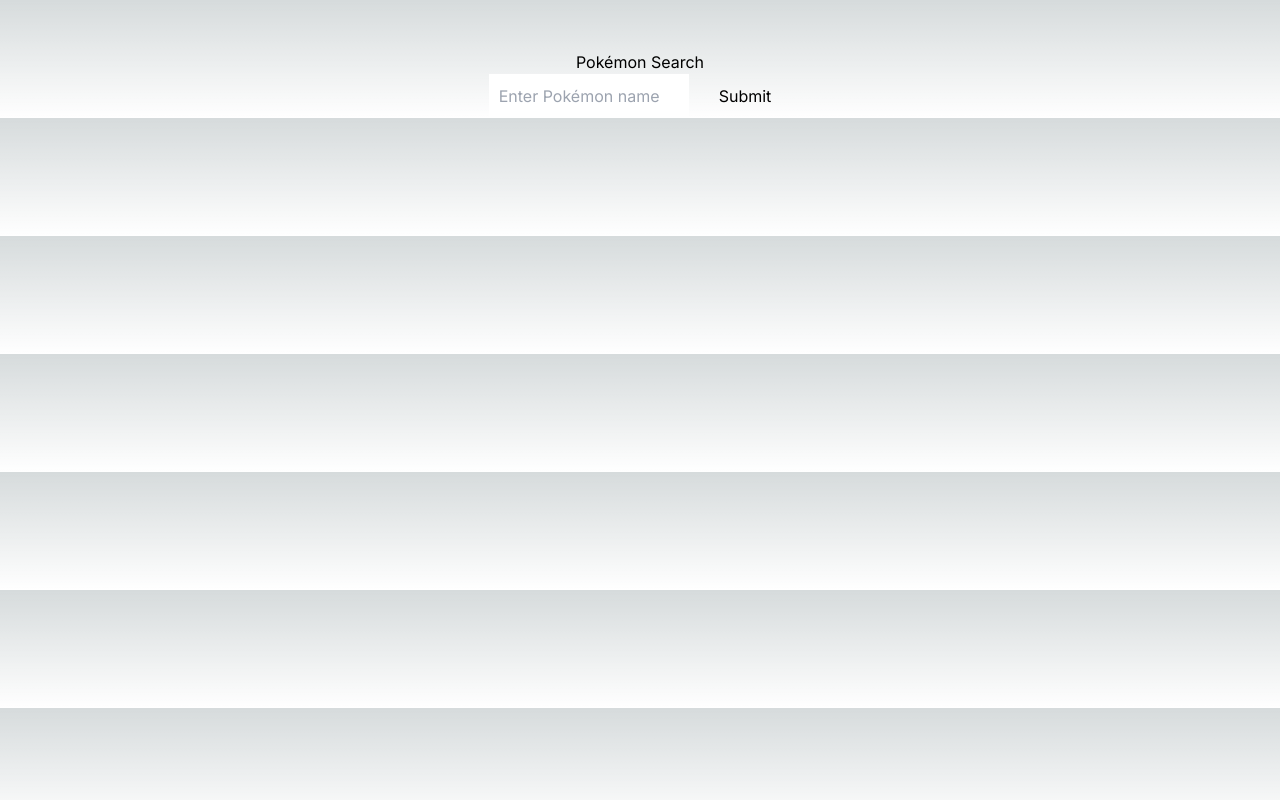
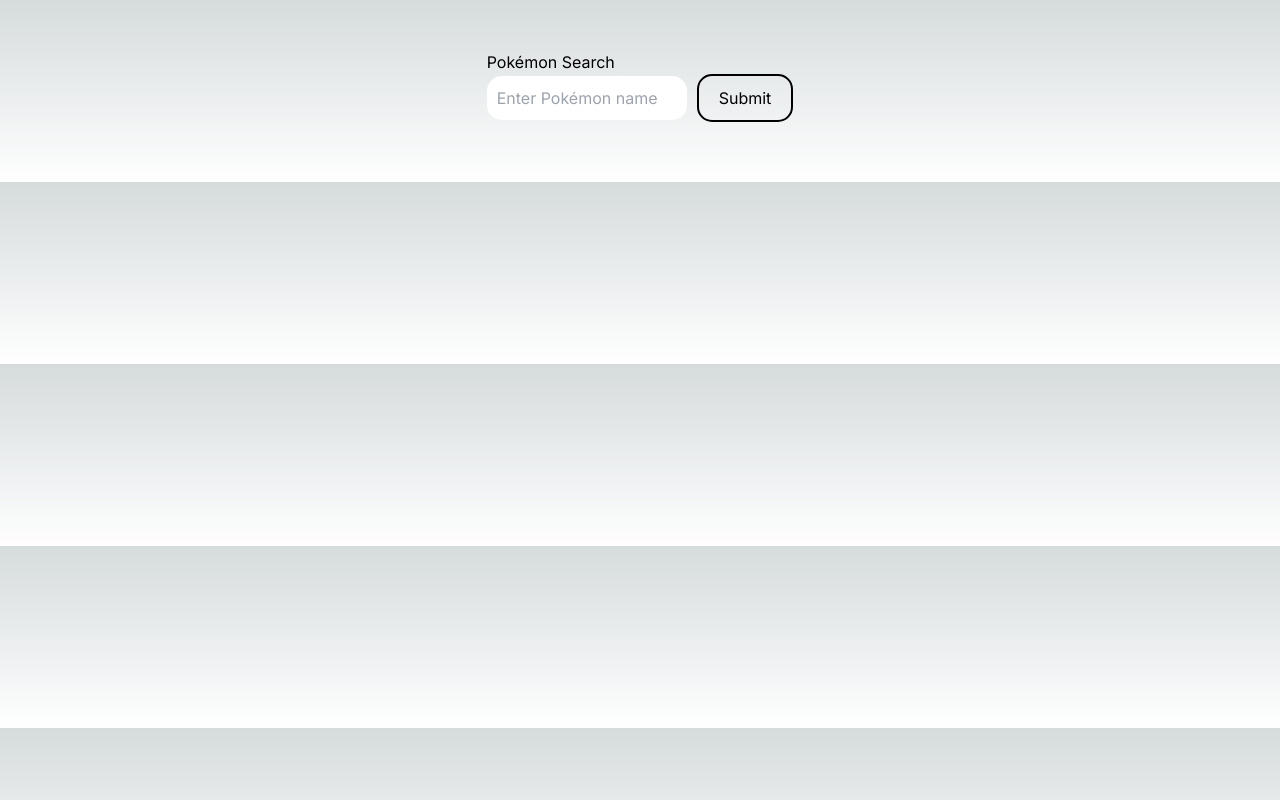
Before and after one commit to PatEzPz/pokemon-search, a Next.js app: page / in a window 1280 px wide. Built offline with nearby package versions, Linux system fonts and the light colour scheme.

Commit message:
feature ADD style

```diff
--- a/src/app/page.tsx
+++ b/src/app/page.tsx
@@ -1,12 +1,12 @@
 "use client";
 
-import React, { useState } from 'react';
-import { useRouter } from 'next/navigation';
-import { usePokemonQuery } from './query/pokemon'; // Adjust path if necessary
+import React, { useState } from "react";
+import { useRouter } from "next/navigation";
+import { usePokemonQuery } from "./query/pokemon"; // Adjust path if necessary
 
 const PokemonSearch: React.FC = () => {
   const router = useRouter();
-  const [pokemonName, setPokemonName] = useState('');
+  const [pokemonName, setPokemonName] = useState("");
   const [getPokemon, { loading, error, data }] = usePokemonQuery();
 
   const handleSubmit = async (event: React.FormEvent<HTMLFormElement>) => {
@@ -27,7 +27,17 @@
   };
 
   return (
-    <div style={{ textAlign: 'center', marginTop: '50px' }}>
+    <div
+      style={{
+        display: "flex",
+        justifyContent: "center",
+        alignItems: "center",
+        flexDirection: "column",
+        marginTop: "50px",
+        marginBottom: "50px",
+      }}
+    >
+      <div style={{ marginBottom: "10px" }}>
         <h1>Pokémon Search</h1>
         <form onSubmit={handleSubmit}>
           <input
@@ -35,65 +45,119 @@
             value={pokemonName}
             onChange={(e) => setPokemonName(e.target.value)}
             placeholder="Enter Pokémon name"
-          style={{ padding: '10px', fontSize: '16px', width: '200px', color: 'black' }}
+            style={{
+              padding: "10px",
+              fontSize: "16px",
+              width: "200px",
+              color: "black",
+              borderRadius: "15px",
+            }}
           />
           <button
             type="submit"
             style={{
-            marginLeft: '10px',
-            padding: '10px 20px',
-            fontSize: '16px',
-            cursor: 'pointer',
+              marginLeft: "10px",
+              padding: "10px 20px",
+              fontSize: "16px",
+              cursor: "pointer",
+              borderRadius: "15px",
+              borderBlockColor: "white",
+              border: "2px solid",
             }}
           >
             Submit
           </button>
         </form>
-
+      </div>
       {loading && <p>Loading...</p>}
       {error && <p>Error: {error.message}</p>}
       {data && data.pokemon && (
         <div>
-          <h2>{data.pokemon.name}</h2>
-          <img src={data.pokemon.image} alt={data.pokemon.name} />
+          <h2 style={{ textAlign: "center", marginBottom: "10px" }}>
+            {data.pokemon.name}
+          </h2>
+          <div
+            style={{
+              display: "flex",
+              justifyContent: "center",
+              alignItems: "center",
+            }}
+          >
+            <img
+              src={data.pokemon.image}
+              alt={data.pokemon.name}
+              style={{ borderRadius: "15px" }}
+            />
+          </div>
+          <div
+            style={{
+              display: "flex",
+              justifyContent: "center",
+              flexDirection: "row",
+              marginTop: "10px",
+            }}
+          >
+            <div style={{ marginRight: "10px" }}>
+              <h3 style={{ fontWeight: "bold", color: "gray" }}>Information</h3>
               <p>ID: {data.pokemon.id}</p>
               <p>Number: {data.pokemon.number}</p>
-          <p>Weight: {data.pokemon.weight.minimum} - {data.pokemon.weight.maximum}</p>
-          <p>Height: {data.pokemon.height.minimum} - {data.pokemon.height.maximum}</p>
+              <p>
+                Weight: {data.pokemon.weight.minimum} -{" "}
+                {data.pokemon.weight.maximum}
+              </p>
+              <p>
+                Height: {data.pokemon.height.minimum} -{" "}
+                {data.pokemon.height.maximum}
+              </p>
               <p>Classification: {data.pokemon.classification}</p>
-          <p>Types: {data.pokemon.types.join(', ')}</p>
-          <p>Resistant: {data.pokemon.resistant.join(', ')}</p>
-          <p>Weaknesses: {data.pokemon.weaknesses.join(', ')}</p>
+              <p>Types: {data.pokemon.types.join(", ")}</p>
+              <p>Resistant: {data.pokemon.resistant.join(", ")}</p>
+              <p>Weaknesses: {data.pokemon.weaknesses.join(", ")}</p>
               <p>Flee Rate: {data.pokemon.fleeRate}</p>
               <p>Max CP: {data.pokemon.maxCP}</p>
               <p>Max HP: {data.pokemon.maxHP}</p>
-
-          <h3>Attacks</h3>
+            </div>
             <div>
-            <h4>Fast Attacks</h4>
+              <h3 style={{ fontWeight: "bold", color: "red" }}>Attacks</h3>
+              <div>
+                <h4 style={{ fontWeight: "bold", color: "orange" }}>
+                  Fast Attacks
+                </h4>
                 {data.pokemon.attacks.fast.map((attack: any, index: number) => (
                   <p key={index}>
-                {attack.name} - Type: {attack.type} - Damage: {attack.damage}
+                    {attack.name} - Type: {attack.type} - Damage:{" "}
+                    {attack.damage}
                   </p>
                 ))}
               </div>
               <div>
-            <h4>Special Attacks</h4>
-            {data.pokemon.attacks.special.map((attack: any, index: number) => (
+                <h4 style={{ fontWeight: "bold", color: "yellow" }}>
+                  Special Attacks
+                </h4>
+                {data.pokemon.attacks.special.map(
+                  (attack: any, index: number) => (
                     <p key={index}>
-                {attack.name} - Type: {attack.type} - Damage: {attack.damage}
+                      {attack.name} - Type: {attack.type} - Damage:{" "}
+                      {attack.damage}
                     </p>
-            ))}
+                  )
+                )}
               </div>
-
+            </div>
+          </div>
           {data.pokemon.evolutions && (
-            <div>
-              <h3>Evolutions</h3>
+            <div style={{ marginTop: "10px" }}>
+              <h3 style={{ fontWeight: "bold", color: "pink" }}>Evolutions</h3>
               {data.pokemon.evolutions.map((evolution: any, index: number) => (
                 <div key={index}>
                   <h4
                     onClick={() => handleEvolutionClick(evolution.name)}
-                    style={{ cursor: 'pointer', color: 'blue', textDecoration: 'underline' }}
+                    style={{
+                      cursor: "pointer",
+                      color: "blue",
+                      textDecoration: "underline",
+                      display: "inline-block"
+                    }}
                   >
                     {evolution.name}
                   </h4>
```
Lines whose indentation alone changed are shown as unchanged.
